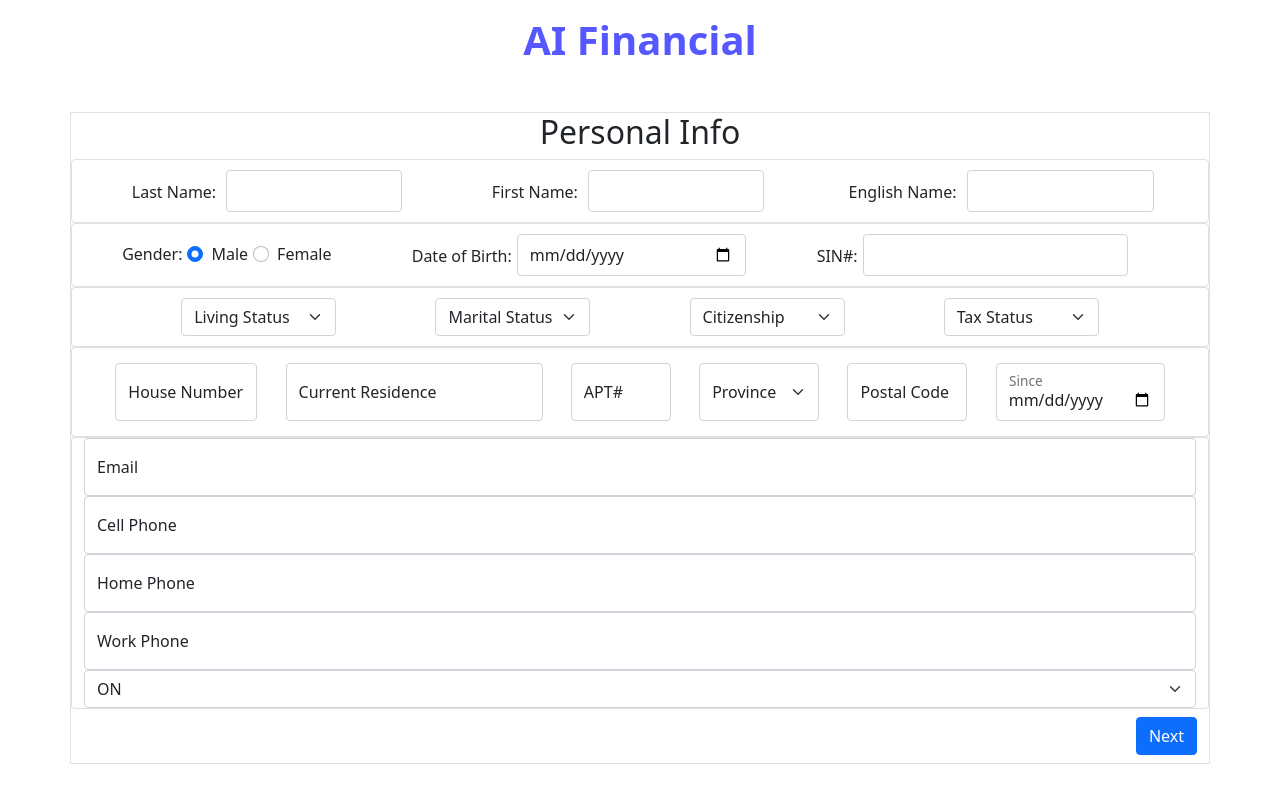
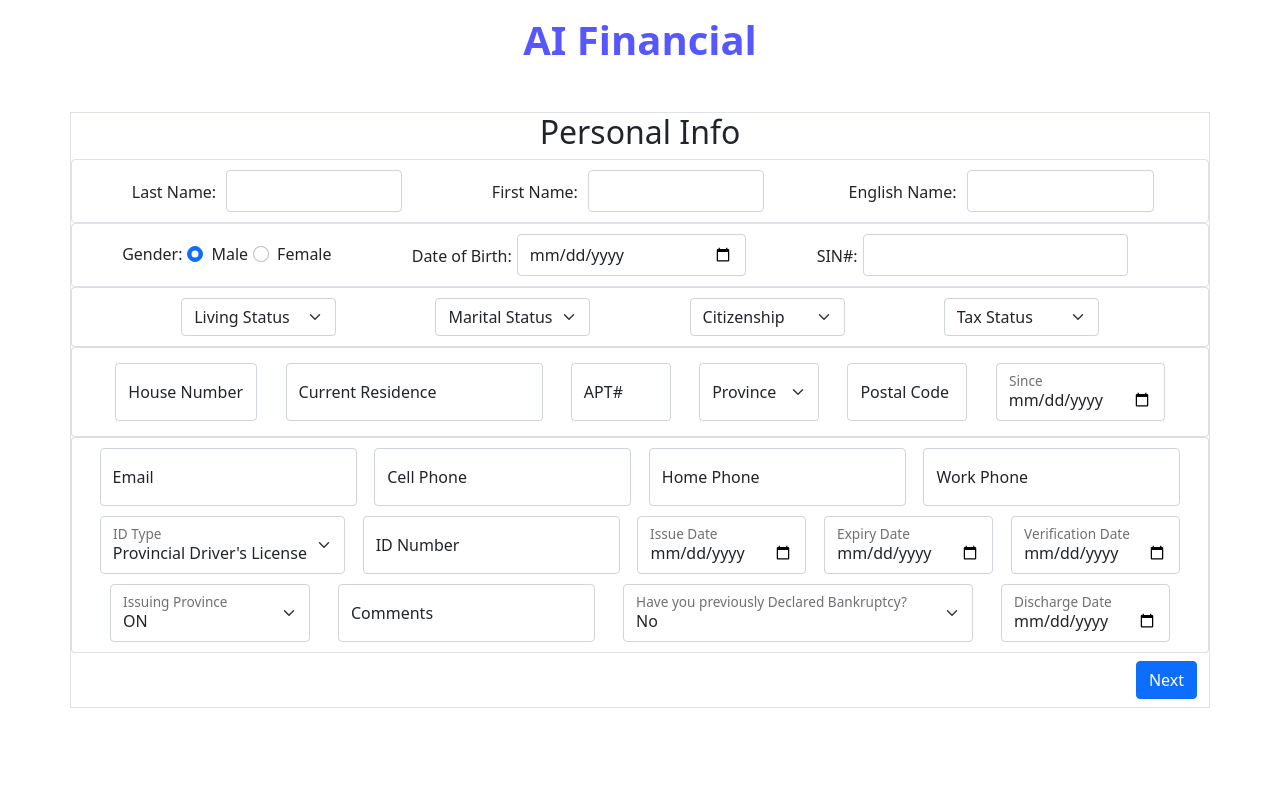
Before and after one commit to Yolanda-C-GitHub/ai-power-aifinancial-application, a React (Create React App) app in the folder Client/: page / in a window 1280 px wide. Built offline with nearby package versions, Linux system fonts and the light colour scheme.

Commit message:
personalinfo ui complete

```diff
--- a/Client/src/components/PersonalInfo/Personalinfoparts/Partfive.js
+++ b/Client/src/components/PersonalInfo/Personalinfoparts/Partfive.js
@@ -1,13 +1,14 @@
 import React from 'react'
 import {Card, Form, FloatingLabel} from 'react-bootstrap'
+import './partfive.css'
 
 export default function Partfive() {
     return (
         <Card className='partFiveCard'>
 
-            <Form.Group>
+            <Form.Group className='formGroupEmail'>
                 <FloatingLabel className='partFiveEmail' label='Email'>
-                    <Form.Control placeholder='Email'/>
+                    <Form.Control type='email' placeholder='Email'/>
                 </FloatingLabel>
 
                 <FloatingLabel className='partFiveCell' label='Cell Phone'>
@@ -23,10 +24,68 @@ export default function Partfive() {
                 </FloatingLabel>
             </Form.Group>
 
-            <Form.Group>
-                <Form.Select>
-                    <option value="ON">ON</option>
-                </Form.Select>
+            <Form.Group className='formGroupID'>
+                <FloatingLabel label='ID Type'>
+                    <Form.Select className='partFiveIDType'>
+                        <option value='provincialDriversLicense'>Provincial Driver's License</option>
+                        <option value="provincialPhotoID">Provincial Photo ID</option>
+                        <option value="passport">Passport</option>
+                        <option value="prCard">PR Card</option>
+                        <option value="other">Other</option>
+                    </Form.Select>
+                </FloatingLabel>
+
+                <FloatingLabel className='partFiveIDNum' label='ID Number' >
+                    <Form.Control placeholder='idNumber' />
+                </FloatingLabel>
+
+                 <FloatingLabel label="Issue Date">
+                    <Form.Control placeholder='issueDate' type='date' />
+                 </FloatingLabel>
+
+                 <FloatingLabel label="Expiry Date">
+                    <Form.Control placeholder='expiryDate' type='date' />
+                 </FloatingLabel>
+
+                 <FloatingLabel label="Verification Date">
+                    <Form.Control placeholder='verificationDate' type='date' />
+                 </FloatingLabel>
+            </Form.Group>
+
+
+            <Form.Group className='IdInfo'>
+                <FloatingLabel label='Issuing Province'>
+                    <Form.Select  className='issuingProvince' >
+                        <option value='ON'>ON</option>
+                        <option value='AB'>AB</option>
+                        <option value='BC'>BC</option>
+                        <option value='MB'>MB</option>
+                        <option value='NB'>NB</option>
+                        <option value='NL'>NL</option>
+                        <option value="NT">NT</option>
+                        <option value='NS'>NS</option>
+                        <option value='NU'>NU</option>
+                        <option value='PE'>PE</option>
+                        <option value='QC'>QC</option>
+                        <option value='SK'>SK</option>
+                        <option value='YT'>YT</option>
+                    </Form.Select>
+                </FloatingLabel>
+
+               <FloatingLabel label='Comments'>
+                    <Form.Control type='textarea' placeholder='comment' />
+               </FloatingLabel>
+
+               <FloatingLabel label='Have you previously Declared Bankruptcy?'>
+                    <Form.Select className='previouslyDeclared'>
+                        <option value='No'>No</option>
+                        <option value='Yes'>Yes</option>
+                    </Form.Select>
+               </FloatingLabel>
+
+               <FloatingLabel label='Discharge Date'>
+                    <Form.Control type='date' placeholder='dateOfDischarge' />
+               </FloatingLabel>
             </Form.Group>
 
         </Card>
--- a/Client/src/components/PersonalInfo/Personalinfoparts/partfive.css
+++ b/Client/src/components/PersonalInfo/Personalinfoparts/partfive.css
@@ -0,0 +1,33 @@
+.partFiveCard{
+    display:flex;
+    flex-direction:column;
+    justify-content: space-evenly;
+    padding:10px;
+    flex-wrap: wrap;
+}
+
+.formGroupEmail{
+    display: Flex;
+    flex-direction:row;
+    justify-content: space-evenly;
+}
+
+.formGroupID{
+    display:flex;
+    flex-direction: row;
+    justify-content: space-evenly;
+    padding-top:10px;
+}
+.IdInfo{
+    display:flex;
+    flex-direction: row;
+    justify-content: space-evenly;
+    padding-top:10px;
+}
+
+.issuingProvince{
+    width: 200px;
+}
+.previouslyDeclared{
+    width: 350px;
+}
```
